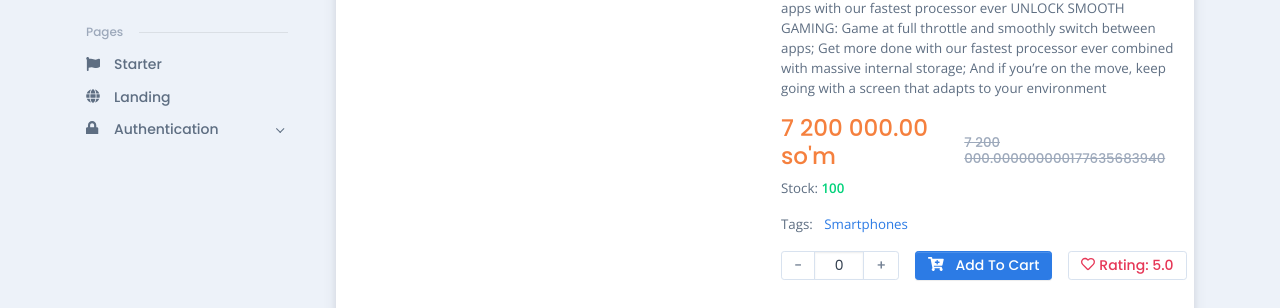
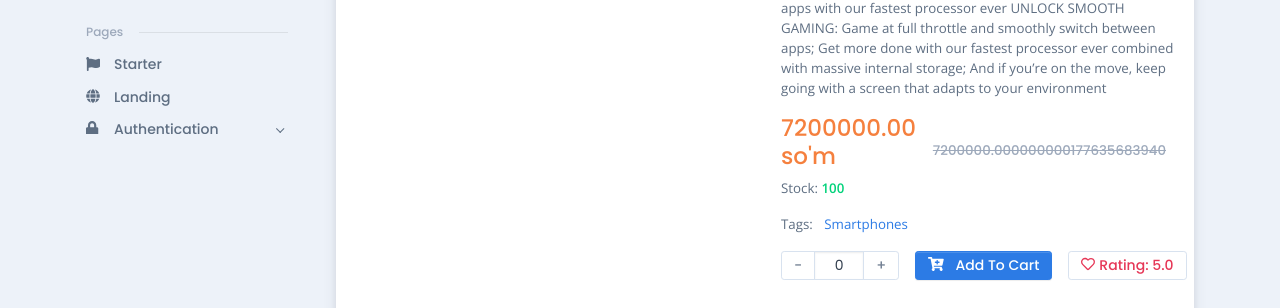
Before and after one commit to elbek2327/falcon_project_1, a Django app: page /shop/product/details/4 in a window 1280 px wide. Shown: the part 665-973 px from the top of the page. Run offline with Django 5.2, Linux system fonts and the light colour scheme; data comes from the database, SQL or seed files in the repository; some libraries are stand-ins or nearby versions.

Commit message:
details fixed

```diff
--- a/shop/templates/shop/product-details.html
+++ b/shop/templates/shop/product-details.html
@@ -2314,12 +2314,13 @@
             <div class="card mb-3">
                 <div class="card-body">
                     <div class="row">
+
                         <div class="col-lg-6 mb-4 mb-lg-0">
                             <div class="product-slider" id="galleryTop">
                                 <div class="col-sm-5 col-md-4" style="width: 100%; height: 100%;">
                                     <div class="modal-dialog-centered" >
                                         <a class="d-block h-100"
-                                           href="{% url 'product_images' product_id=product.id %}">
+                                           >
                                             {% if product.images.first %}
                                                 <img class="img-fluid fit-cover w-sm-100 h-sm-100 rounded-1 absolute-sm-centered"
                                                      src="{{ product.images.first.image.url }}"
@@ -2350,9 +2351,9 @@
                             </div>
                             <p class="fs--1">{{ product.description }}</p>
                             <h4 class="d-flex align-items-center" style="width: 100%">
-                                <span class="text-warning me-2">{{ product.discounted_price|format_price }} so'm</span>
+                                <span class="text-warning me-2">{{ product.discounted_price }} so'm</span>
                                 <span class="me-1 fs--1 text-500">
-                        <del class="me-1"><br>{{ product.price|format_price }}</del>
+                        <del class="me-1"><br>{{ product.price }}</del>
                         <strong></strong>
                     </span>
                             </h4>
@@ -2394,6 +2395,7 @@
                                     </a>
                                 </div>
                             </div>
+
                         </div>
                     </div>
                     <div class="row">
```
